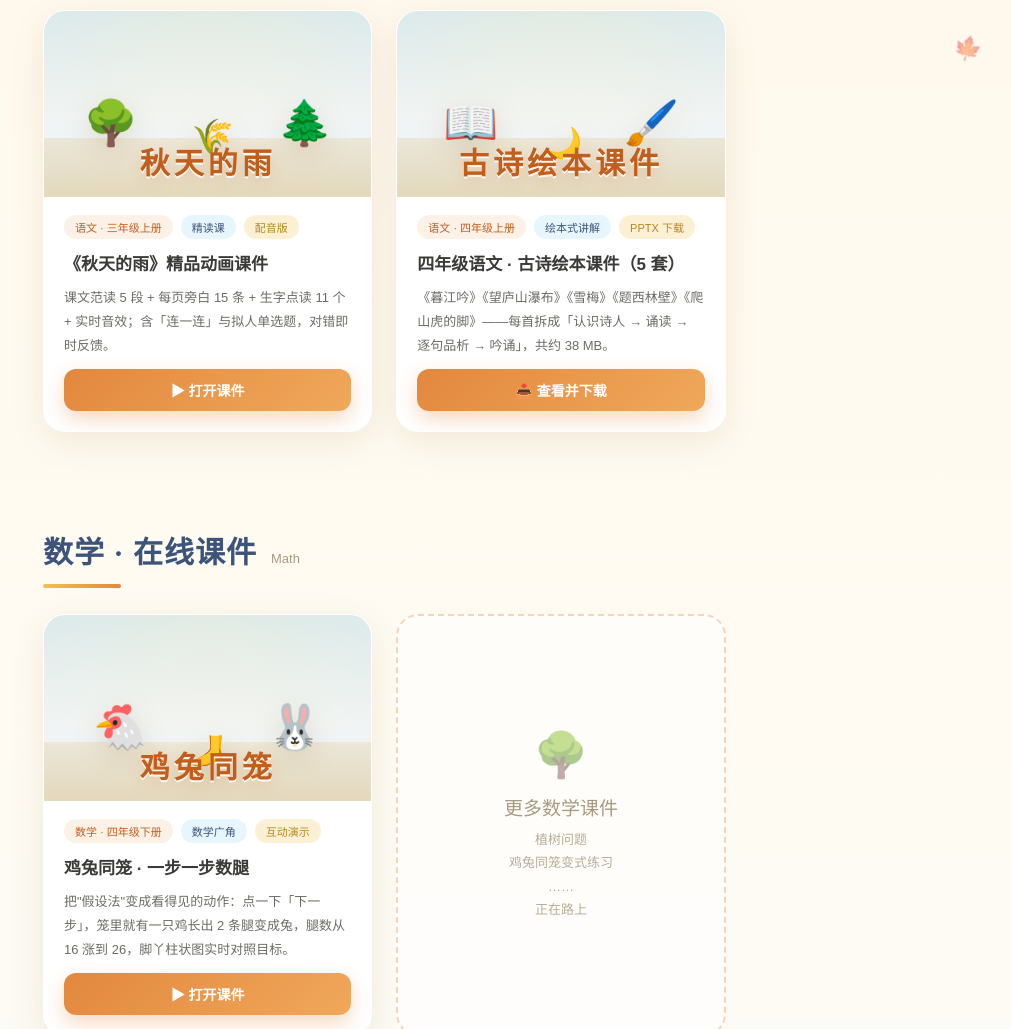
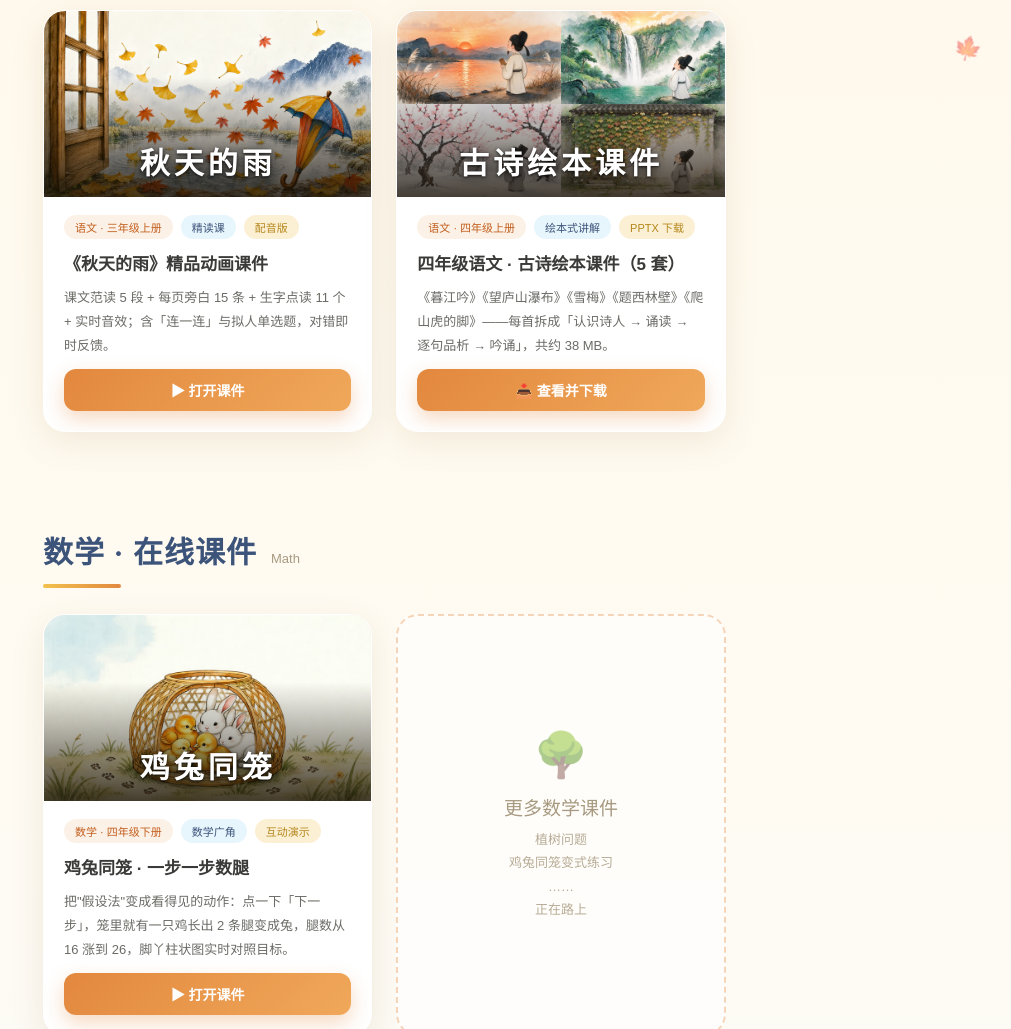
Before and after one commit to xiangsir4088/primary-courseware, a plain HTML site: page site/index.html in a window 1280 px wide. Shown: the part 720-1749 px from the top of the page, without its empty margins (79-1090 px from the left). Drawn offline with Linux system fonts and the light colour scheme.

Commit message:
Update site/index.html

```diff
--- a/site/index.html
+++ b/site/index.html
@@ -102,6 +102,19 @@ header{
   letter-spacing:4px;text-shadow:0 2px 0 rgba(255,255,255,.85),0 6px 16px rgba(194,94,28,.18);
   z-index:3;
 }
+/* 用课件自带插画做封面 */
+.cover.img{background:#EFE6D6}
+.cover.img img{position:absolute;inset:0;width:100%;height:100%;object-fit:cover;display:block;transition:transform .55s}
+.card:hover .cover.img img{transform:scale(1.06)}
+.cover.img .shade{
+  position:absolute;inset:0;z-index:2;pointer-events:none;
+  background:linear-gradient(0deg,rgba(24,16,6,.8) 0%,rgba(24,16,6,.34) 36%,rgba(24,16,6,0) 64%);
+}
+.cover.img .ttl{color:#fff;text-shadow:0 2px 12px rgba(0,0,0,.62),0 1px 3px rgba(0,0,0,.75)}
+/* 四宫格合集封面 */
+.cover.quad{display:grid;grid-template-columns:1fr 1fr;grid-template-rows:1fr 1fr}
+.cover.quad img{position:static;width:100%;height:100%;object-fit:cover}
+.card:hover .cover.quad img{transform:scale(1.08)}
 .card .body{padding:18px 20px 20px;display:flex;flex-direction:column;gap:11px;flex:1}
 .card .meta{display:flex;gap:8px;flex-wrap:wrap}
 .tag{font-size:11px;padding:4px 11px;border-radius:999px;background:rgba(226,136,62,.12);color:var(--orange-deep)}
@@ -203,15 +216,9 @@ footer a:hover{color:var(--orange-deep)}
     <div class="grid">
 
       <article class="card">
-        <div class="cover">
-          <div class="band"></div><div class="soil"></div>
-          <span class="em" style="left:12%;bottom:26%">🌳</span>
-          <span class="em" style="right:12%;bottom:26%">🌲</span>
-          <span class="em" style="left:45%;bottom:22%;font-size:34px">🌾</span>
-          <span class="fl" style="left:20%;animation-delay:0s">🍂</span>
-          <span class="fl" style="left:34%;animation-delay:1.6s">🍂</span>
-          <span class="fl" style="right:24%;animation-delay:.8s">🍁</span>
-          <span class="fl" style="right:36%;animation-delay:2.6s">🍁</span>
+        <div class="cover img">
+          <img src="./assets/covers/chinese-autumn-rain.jpg" alt="《秋天的雨》插画：秋雨中飘落的银杏叶与池塘涟漪" width="800" height="450" loading="lazy" decoding="async">
+          <span class="shade"></span>
           <div class="ttl">秋天的雨</div>
         </div>
         <div class="body">
@@ -227,13 +234,12 @@ footer a:hover{color:var(--orange-deep)}
       </article>
 
       <article class="card">
-        <div class="cover">
-          <div class="band"></div><div class="soil"></div>
-          <span class="em" style="left:14%;bottom:26%">📖</span>
-          <span class="em" style="right:14%;bottom:26%">🖌️</span>
-          <span class="em" style="left:45%;bottom:20%;font-size:30px">🌙</span>
-          <span class="fl" style="left:26%;animation-delay:.4s">🍂</span>
-          <span class="fl" style="right:30%;animation-delay:1.8s">🍁</span>
+        <div class="cover img quad">
+          <img src="./chinese/picture-book/covers/mu-jiang-yin.jpg" alt="《暮江吟》插画" width="800" height="450" loading="lazy">
+          <img src="./chinese/picture-book/covers/wang-lu-shan-pu-bu.jpg" alt="《望庐山瀑布》插画" width="800" height="450" loading="lazy">
+          <img src="./chinese/picture-book/covers/xue-mei.jpg" alt="《雪梅》插画" width="800" height="450" loading="lazy">
+          <img src="./chinese/picture-book/covers/pa-shan-hu-de-jiao.jpg" alt="《爬山虎的脚》插画" width="800" height="450" loading="lazy">
+          <span class="shade"></span>
           <div class="ttl">古诗绘本课件</div>
         </div>
         <div class="body">
@@ -257,11 +263,9 @@ footer a:hover{color:var(--orange-deep)}
     <div class="grid">
 
       <article class="card">
-        <div class="cover">
-          <div class="band"></div><div class="soil"></div>
-          <span class="em" style="left:15%;bottom:26%">🐔</span>
-          <span class="em" style="right:15%;bottom:26%">🐰</span>
-          <span class="em" style="left:44%;bottom:18%;font-size:30px">🦶</span>
+        <div class="cover img">
+          <img src="./assets/covers/math-chicken-rabbit.jpg" alt="《鸡兔同笼》插画：竹笼里的小鸡与白兔" width="800" height="450" loading="lazy" decoding="async">
+          <span class="shade"></span>
           <div class="ttl">鸡兔同笼</div>
         </div>
         <div class="body">
```
